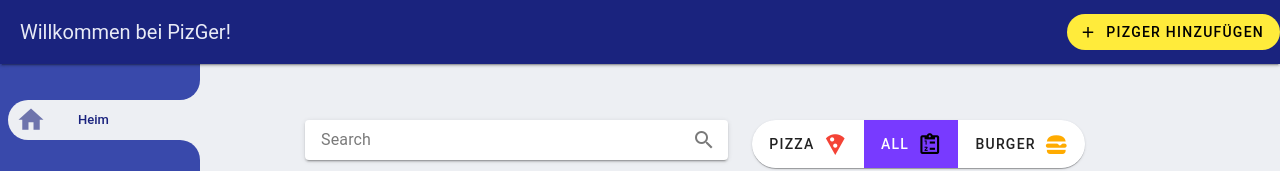
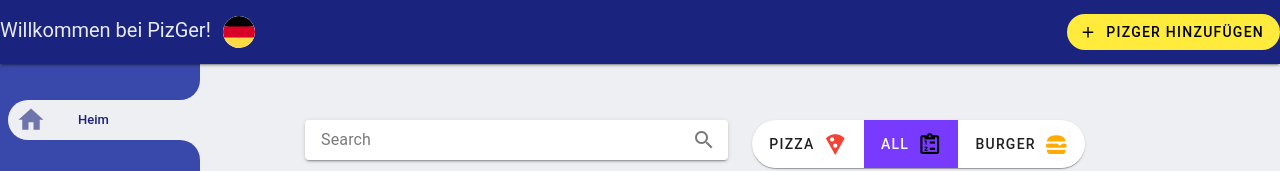
Before and after one commit to maedekaboli/PizGer, a Vue app: page / in a window 1280 px wide. Shown: the top 171 px of the page. Built offline with nearby package versions, Linux system fonts and the light colour scheme; data requests are answered from the project's data file.

Commit message:
locales menu added into navbar

```diff
--- a/src/views/layout/TheApp.vue
+++ b/src/views/layout/TheApp.vue
@@ -1,5 +1,5 @@
 <script setup>
-import TheNavbar from './TheNavbar.vue'
+import TheNavbar from './navbar/TheNavbar.vue'
 import TheSidebar from './TheSidebar.vue'
 </script>
 
--- a/src/views/layout/TheNavbar.vue
+++ /dev/null
@@ -1,13 +0,0 @@
-<template>
-    <v-app-bar :elevation="2" color="#1A237E" absolute>
-        <v-app-bar-title class="text-indigo-lighten-5">
-            {{ $t('navbar.welcome') }}
-        </v-app-bar-title>
-        <router-link to="/food">
-            <v-btn rounded="pill" color="yellow" variant="flat">
-                <v-icon start icon="mdi-plus"></v-icon>
-                {{ $t('navbar.addBtn') }}
-            </v-btn>
-        </router-link>
-    </v-app-bar>
-</template>
--- /dev/null
+++ b/src/views/layout/navbar/LocalesMenu.vue
@@ -0,0 +1,20 @@
+<script setup lang="ts">
+
+</script>
+
+<template>
+    <v-menu>
+        <template v-slot:activator="{ props }">
+            <v-avatar class="ml-3" size="small" v-bind="props">
+                <v-img src="/de.png" alt="John"></v-img>
+            </v-avatar>
+        </template>
+        <v-list :items="[
+        {
+            prependAvatar: '/en.png',
+            title: 'English',
+            value: 0
+        }]" item-props lines="three">
+        </v-list>
+    </v-menu>
+</template>
--- /dev/null
+++ b/src/views/layout/navbar/TheNavbar.vue
@@ -0,0 +1,23 @@
+<script setup lang="ts">
+import LocalesMenu from './LocalesMenu.vue'
+</script>
+
+
+<template>
+    <v-app-bar :elevation="2" color="#1A237E" absolute>
+        <div class="d-flex justify-space-between w-100 align-center">
+            <div class="d-flex">
+                <v-app-bar-title class="text-indigo-lighten-5">
+                    {{ $t('navbar.welcome') }}
+                </v-app-bar-title>
+                <LocalesMenu></LocalesMenu>
+            </div>
+            <router-link to="/food">
+                <v-btn rounded="pill" color="yellow" variant="flat">
+                    <v-icon start icon="mdi-plus"></v-icon>
+                    {{ $t('navbar.addBtn') }}
+                </v-btn>
+            </router-link>
+        </div>
+    </v-app-bar>
+</template>
```
Also changed, not shown: public/de.png (added), public/en.png (added).
